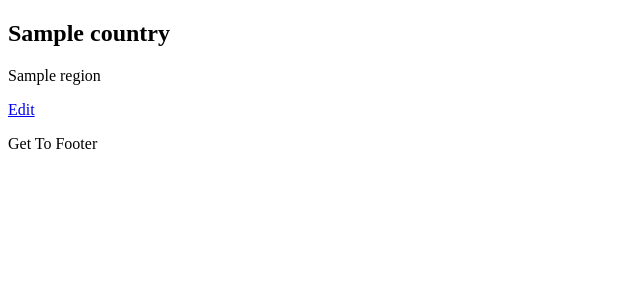
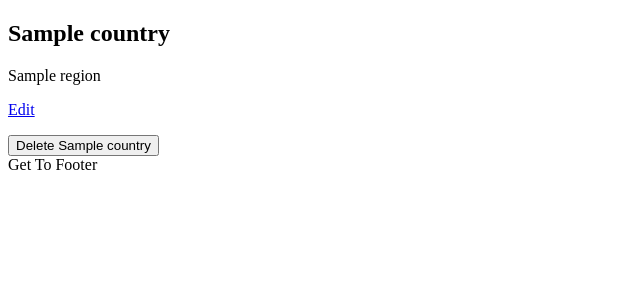
Before and after one commit to gm1wkr/cc_python_project, a Flask app: page /countries/1 in a window 1280 px wide. Shown: the part 170-470 px from the top of the page, without its empty margins (0-640 px from the left). Run offline with Flask 2, Linux system fonts and the light colour scheme; a database or web service that is not in the repository returns one stand-in record (values such as "Sample title"); some libraries are stand-ins or nearby versions.

Commit message:
added countries delete

```diff
--- a/controllers/countries_controller.py
+++ b/controllers/countries_controller.py
@@ -58,3 +58,7 @@ def update_country(id):
 
 
 # DELETE
+@countries_blueprint.route("/countries/<id>/delete", methods=["POST"])
+def delete_country(id):
+    country_repository.delete(id)
+    return redirect("/countries")
--- a/templates/countries/show.html
+++ b/templates/countries/show.html
@@ -4,4 +4,7 @@
     <h2>{{ country.name }}</h2>
     <p>{{ country.region }}</p>
     <p><a href="/countries/{{ country.id }}/edit">Edit</a></p>
+    <form action="/countries/{{ country.id }}/delete" method="POST">
+        <button type="submit">Delete {{ country.name }}</button>
+    </form>
 {% endblock content %}
```
